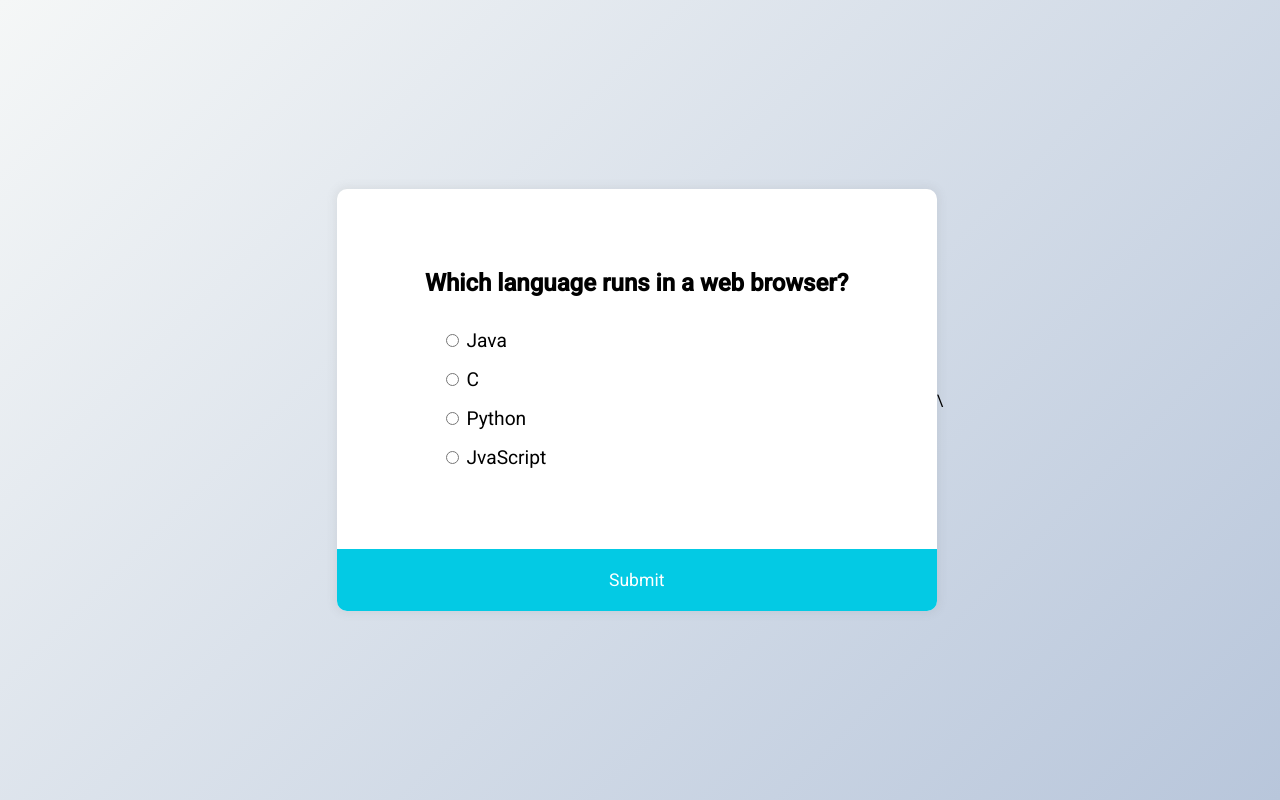
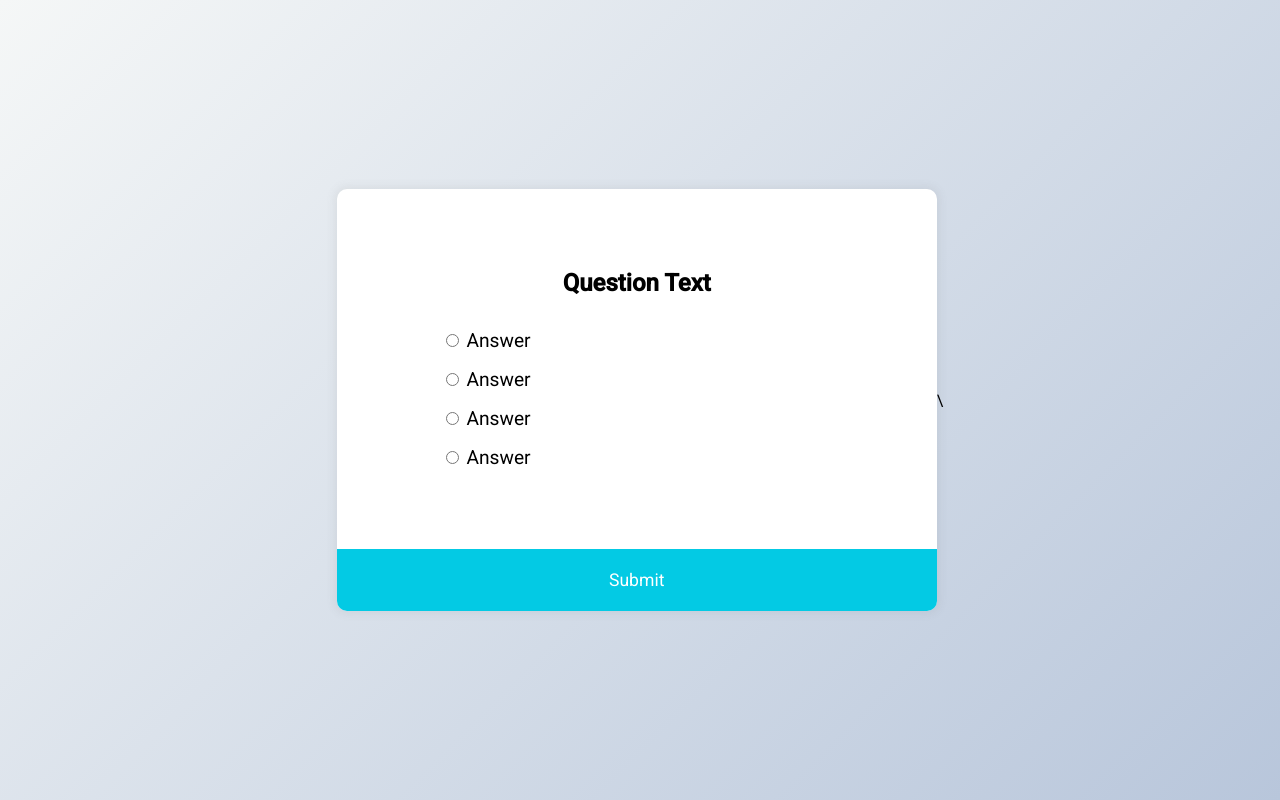
Before and after one commit to acciojob/quiz-Sonu34668, a website: page main.html in a window 1280 px wide. Drawn offline with Linux system fonts and the light colour scheme.

Commit message:
created a submission

```diff
--- a/main.html
+++ b/main.html
@@ -13,23 +13,23 @@
 	<!-- the entire body must be written by student -->
  <div class="quiz-container" id="quiz">
 	<div class="quiz-header">
-	  <h2 id="question">Which language runs in a web browser?</h2>
+	  <h2 id="question">Question Text</h2>
 	<ul>
 		<li>
 			<input type="radio" name="answer" id="a" class="answer">
-			<label for="a" id="a_text">Java</label>
+			<label for="a" id="a_text">Answer</label>
 		</li>
 		<li>
 			<input type="radio" name="answer" id="b" class="answer">
-			<label for="b" id="b_text">C</label>
+			<label for="b" id="b_text">Answer</label>
 		</li>
 		<li>
 			<input type="radio" name="answer" id="c" class="answer">
-			<label for="c" id="c_text">Python</label>
+			<label for="c" id="c_text">Answer</label>
 		</li>
 		<li>
 			<input type="radio" name="answer" id="d" class="answer">
-			<label for="d" id="d_text">JvaScript</label>
+			<label for="d" id="d_text">Answer</label>
 		</li>
 	</ul>
 
```
